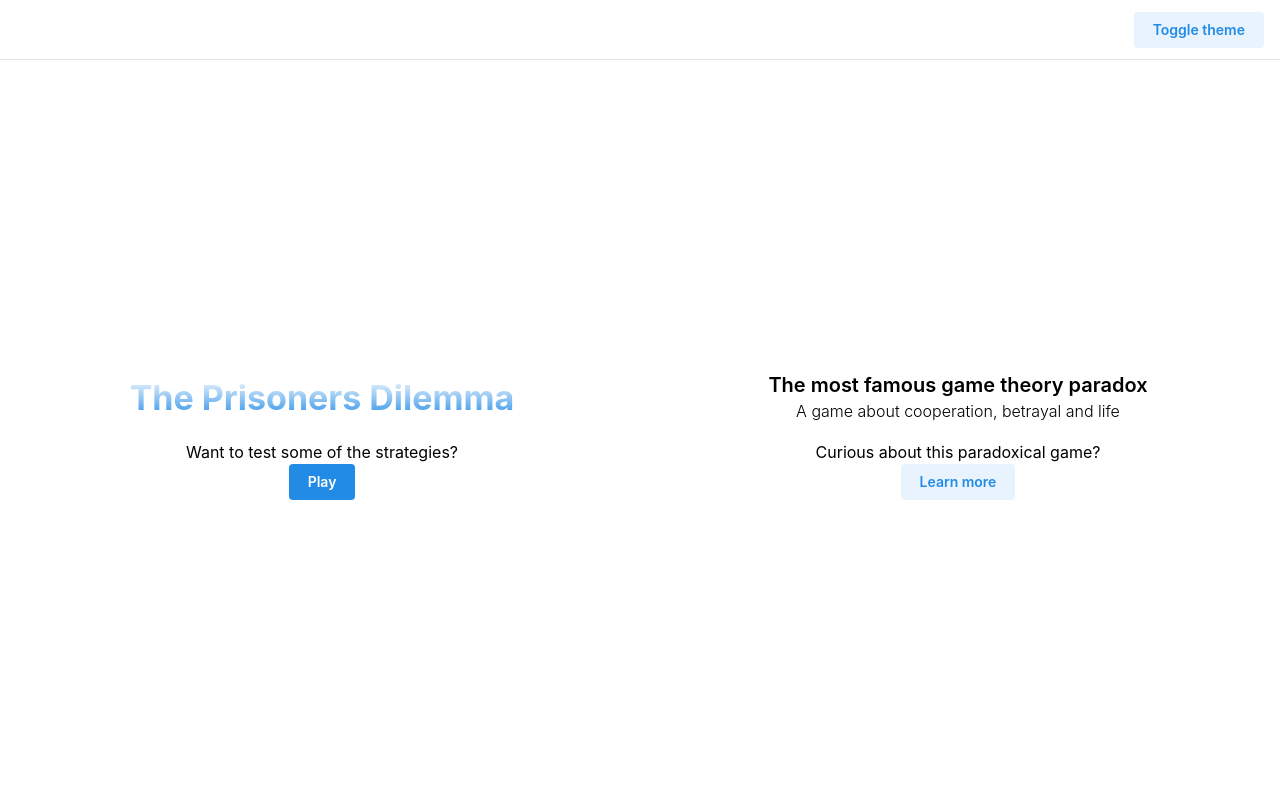
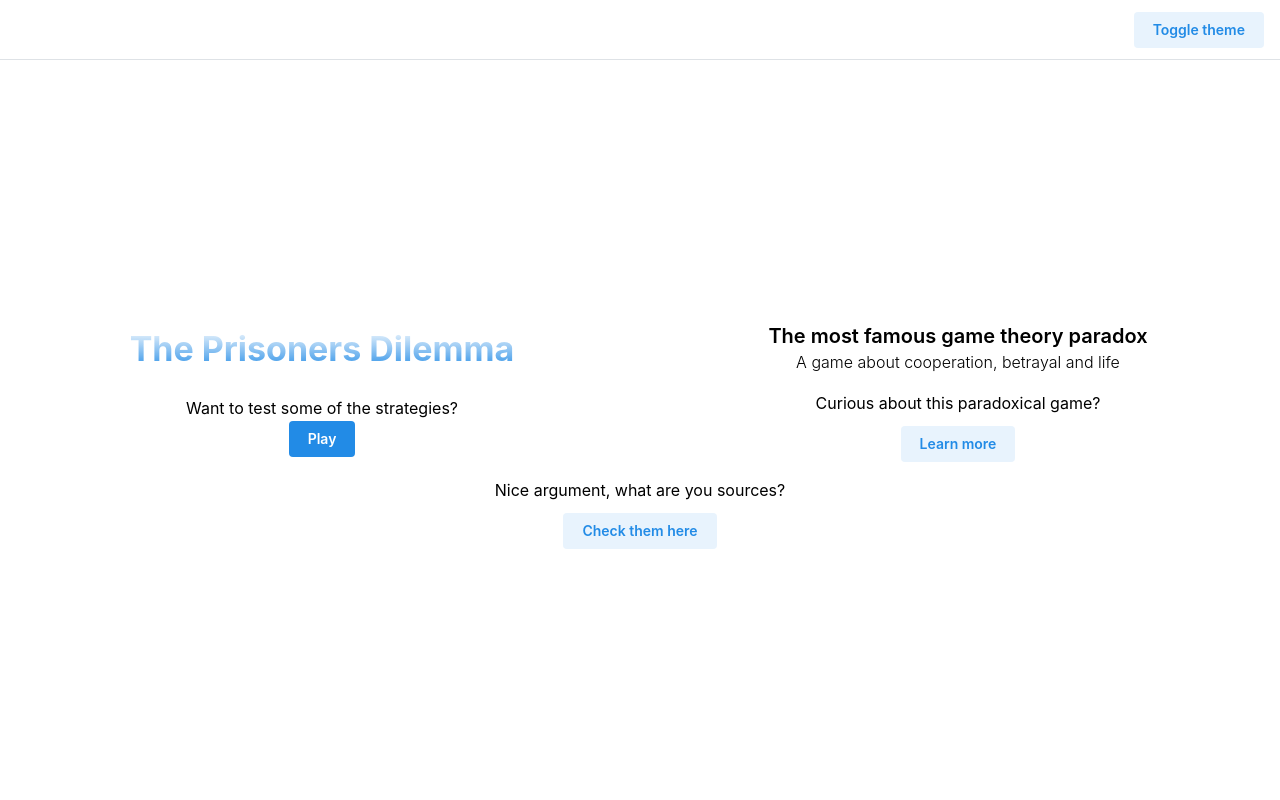
Before and after one commit to AndresCRamos/prisoners-dilemma, a React (Vite) app: page / in a window 1280 px wide. Shown: the top 800 px of the page. Built offline with nearby package versions, Linux system fonts and the light colour scheme.

Commit message:
Add scroll to sources button in Main TItle

```diff
--- a/src/App.tsx
+++ b/src/App.tsx
@@ -20,6 +20,9 @@ function App() {
   const { scrollIntoView: scrollToLearnMore, targetRef: learnMoreRef } =
     useScrollIntoView<HTMLDivElement>({ offset: 72 });
 
+  const { scrollIntoView: scrollToSources, targetRef: sourcesRef } =
+    useScrollIntoView<HTMLDivElement>();
+
   return (
     <MantineProvider>
       <AppShell header={{ height: 60 }} padding="sm">
@@ -35,6 +38,7 @@ function App() {
             <MainTitle
               scrollToPlay={scrollToPlay}
               scrollToLearnMore={scrollToLearnMore}
+              scrollToSources={scrollToSources}
             />
           </Section>
           <Box ref={playRef}>
@@ -48,7 +52,9 @@ function App() {
             </Box>
           </Section>
           <Section>
-            <Sources />
+            <Box ref={sourcesRef}>
+              <Sources />
+            </Box>
           </Section>
         </AppShellMain>
       </AppShell>
--- a/src/components/MainTitle.tsx
+++ b/src/components/MainTitle.tsx
@@ -1,5 +1,5 @@
-import { Button, Center, Grid, Text, Title } from "@mantine/core";
-import { useScrollIntoView } from "@mantine/hooks";
+import { Button, Center, Grid, Stack, Text, Title } from "@mantine/core";
+import type { useScrollIntoView } from "@mantine/hooks";
 
 type ScrollIntoViewType = ReturnType<
   typeof useScrollIntoView
@@ -8,15 +8,24 @@ type ScrollIntoViewType = ReturnType<
 interface MainTitleProps {
   scrollToPlay: ScrollIntoViewType;
   scrollToLearnMore: ScrollIntoViewType;
+  scrollToSources: ScrollIntoViewType;
 }
 
-function MainTitle({ scrollToPlay, scrollToLearnMore }: MainTitleProps) {
+function MainTitle({
+  scrollToPlay,
+  scrollToLearnMore,
+  scrollToSources,
+}: MainTitleProps) {
   function handleScrollToPlay() {
     scrollToPlay({ alignment: "start" });
   }
 
   function handleScrollToLearnMore() {
     scrollToLearnMore({ alignment: "start" });
+  }
+
+  function handleScrollToSources() {
+    scrollToSources({ alignment: "start" });
   }
 
   return (
@@ -53,6 +62,8 @@ function MainTitle({ scrollToPlay, scrollToLearnMore }: MainTitleProps) {
           </Center>
         </Grid.Col>
         <Grid.Col span={{ base: 12, sm: 6 }}>
+          <Stack gap={"lg"}>
+            <Stack gap={"xs"}>
               <Text className="text-center">
                 Curious about this paradoxical game?
               </Text>
@@ -61,6 +72,20 @@ function MainTitle({ scrollToPlay, scrollToLearnMore }: MainTitleProps) {
                   Learn more
                 </Button>
               </Center>
+            </Stack>
+          </Stack>
+        </Grid.Col>
+        <Grid.Col>
+          <Stack gap={"xs"}>
+            <Text className="text-center">
+              Nice argument, what are you sources?
+            </Text>
+            <Center>
+              <Button variant="light" onClick={handleScrollToSources}>
+                Check them here
+              </Button>
+            </Center>
+          </Stack>
         </Grid.Col>
       </Grid>
     </>
```
Lines whose indentation alone changed are shown as unchanged.
